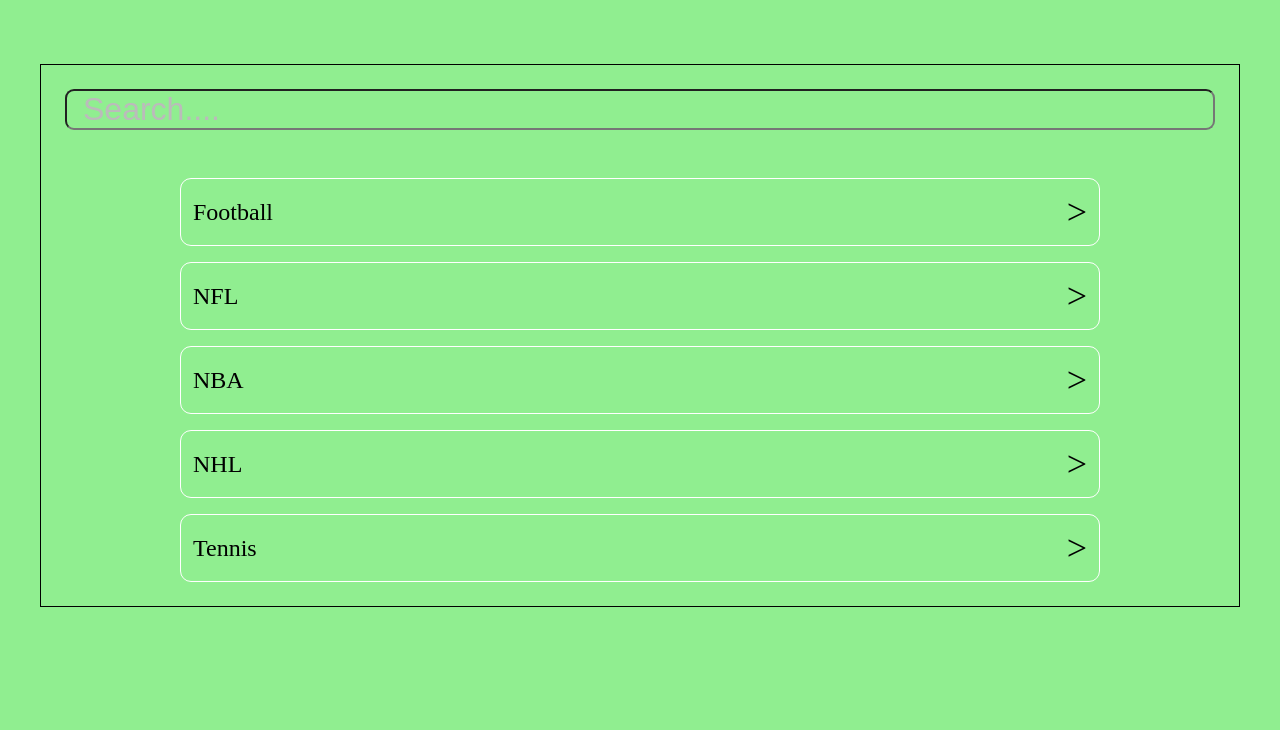
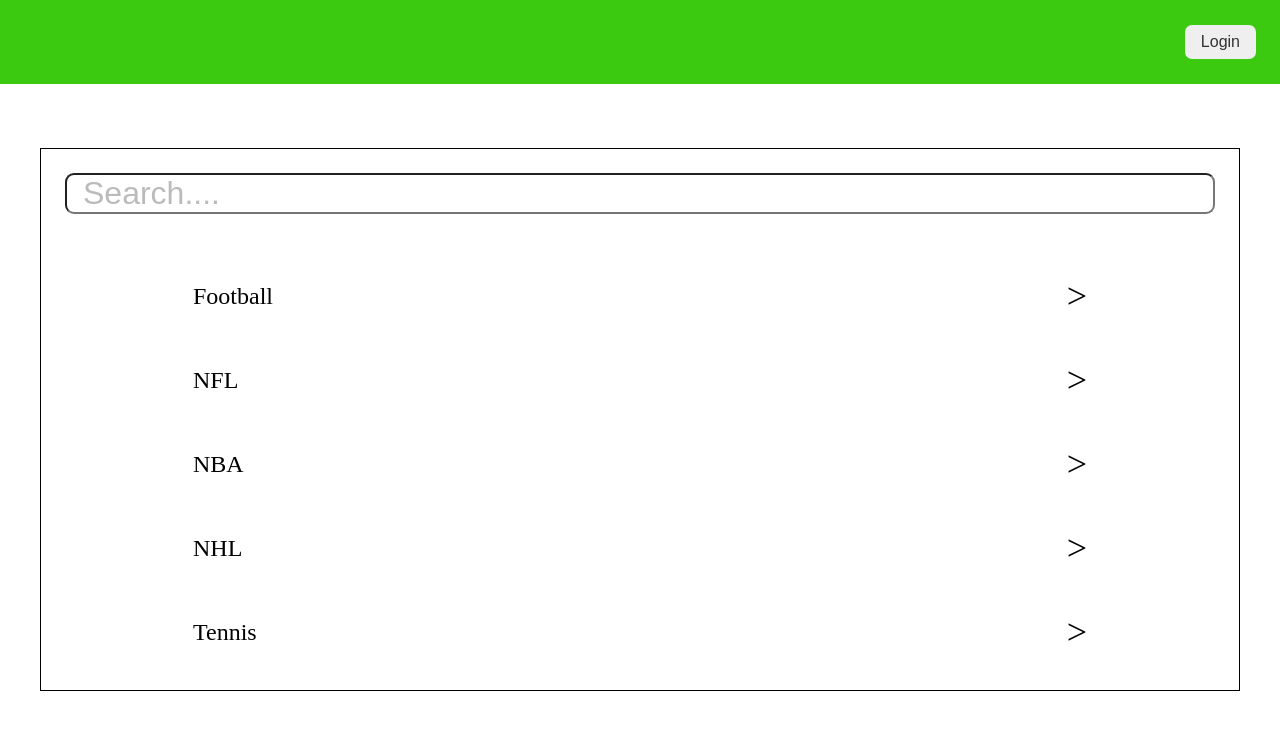
Before and after one commit to RinalinDS/sportsleagueapp, a React (Create React App) app: page / in a window 1280 px wide. Shown: the top 730 px of the page. Built offline with nearby package versions, Linux system fonts and the light colour scheme.

Commit message:
feature: header implementation

```diff
--- a/src/App.tsx
+++ b/src/App.tsx
@@ -1,12 +1,13 @@
 import './App.css';
-import { CustomInput } from './components/CustomInput/CustomInput';
+import { Header } from './components/Header/Header';
 import { MainPage } from './pages/main/MainPage';
 
 export const App = () => {
 
 
   return (
-    <div style={{minHeight: '100vh', background: 'lightgreen'}}>
+    <div>
+      <Header />
       <MainPage />
     </div>
   );
--- /dev/null
+++ b/src/components/Header/Header.module.scss
@@ -0,0 +1,18 @@
+@use './../../common/styles/styles.scss';
+@import './../../common/styles/variables.scss';
+@import './../../common/styles/mixins.scss';
+
+
+
+.header {
+    min-height: 8.4rem;
+    background-color: $secondaryBgColor;
+    @include flex(flex-end, center, 0);
+
+    padding: 1.2rem 2.4rem;
+
+    .button {
+        @extend %buttonShared;
+        color: $primaryFontColor
+    }
+}
--- /dev/null
+++ b/src/components/Header/Header.tsx
@@ -0,0 +1,9 @@
+import styles from './Header.module.scss'
+
+export const Header = () => {
+    return (
+        <header className={styles.header}>
+            <button className={styles.button}>Login</button>
+        </header>
+    )
+}
```
